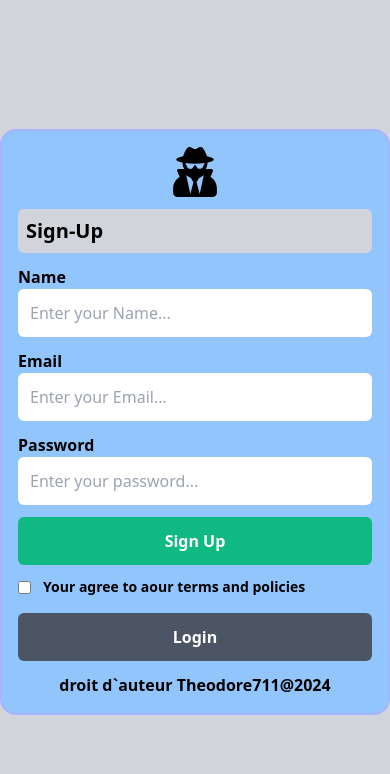
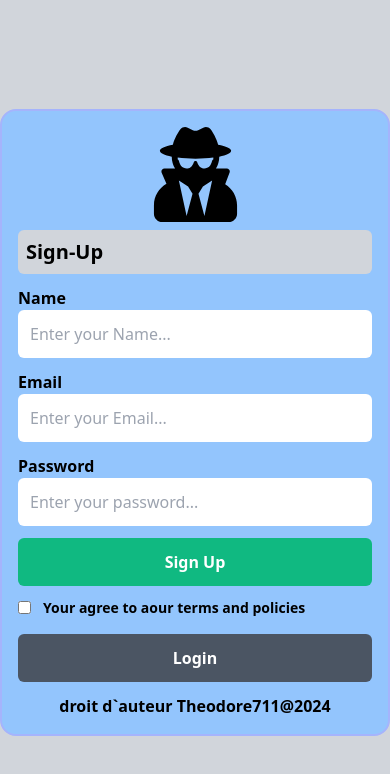
Before and after one commit to judev711/vercel-App, a React (Vite) app: page /Register in a window 390 px wide. Shown: the top 774 px of the page. Built offline with nearby package versions, Linux system fonts and the light colour scheme.

Commit message:
uptate responsive(1)

```diff
--- a/src/Register.jsx
+++ b/src/Register.jsx
@@ -33,10 +33,12 @@ function Register() {
     <div className="w-full h-screen flex items-center justify-center fixed bg-gray-300 ">
       <div className=" max-w-[30rem] w-full lg:max-w-sm  ">
         <div className="bg-blue-300 rounded-2xl px-4 pt-4 pb-4 border-2 border-indigo-300">
-        <div className="flex justify-center mb-3">
-          <FaUserSecret className="text-[50px]   " />
-        </div>
-          <h1 className=" font-extrabold text-xl bg-gray-300 p-2 rounded-md  mb-3">Sign-Up </h1>
+          <div className="flex justify-center mb-2">
+            <FaUserSecret className="text-[95px]   " />
+          </div>
+          <h1 className=" font-extrabold text-xl bg-gray-300 p-2 rounded-md  mb-3">
+            Sign-Up{" "}
+          </h1>
           <form onSubmit={handleSubmit}>
             <div className="mb-3 flex flex-col">
               <label htmlFor="name">
```
